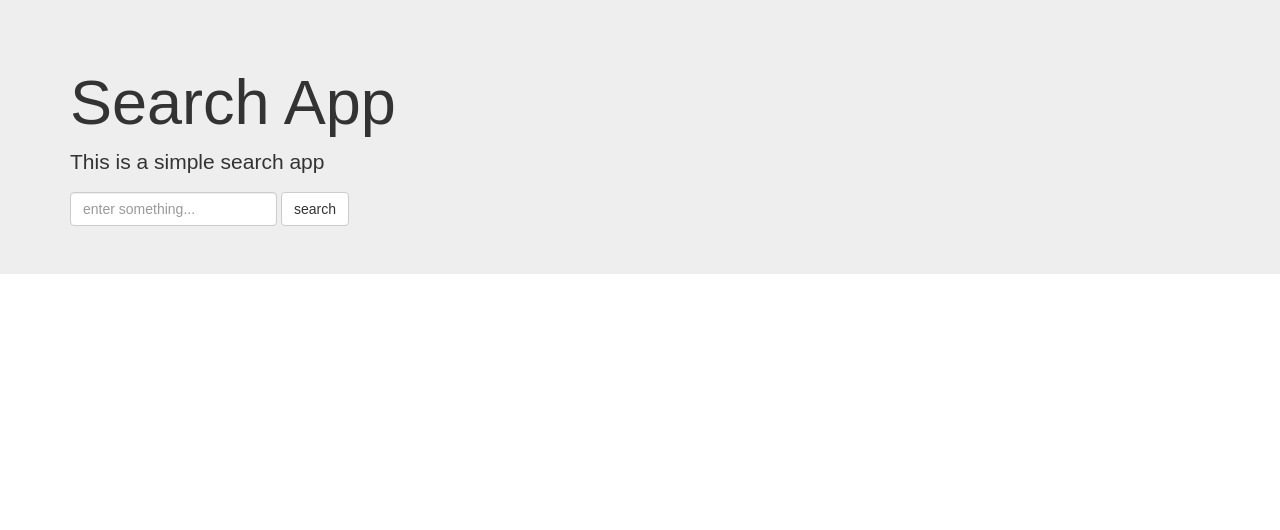
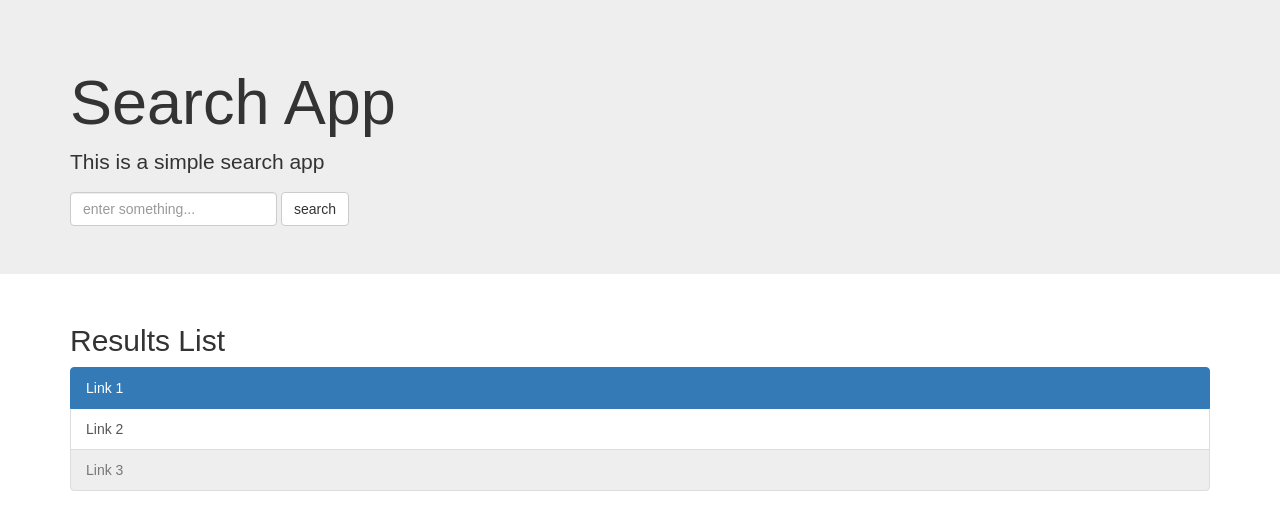
Before and after one commit to CodeRecipeJYP/jibcon-react-client, a React (Create React App) app: page / in a window 1280 px wide. Shown: the top 530 px of the page. Built offline with nearby package versions, Linux system fonts and the light colour scheme.

Commit message:
Adding ListGroupItems

```diff
--- a/src/App.js
+++ b/src/App.js
@@ -1,6 +1,7 @@
 import React, { Component } from 'react';
 import {Grid, Jumbotron} from "react-bootstrap";
 import SearchForm from "./component/SearchForm";
+import Results from "./component/Results";
 
 class App extends Component {
     render() {
@@ -14,6 +15,7 @@
                         <SearchForm />
                     </Grid>
                 </Jumbotron>
+                <Results />
             </div>
         );
     }
--- /dev/null
+++ b/src/component/Results.js
@@ -0,0 +1,15 @@
+import React from 'react'
+import {Grid, ListGroup, ListGroupItem} from "react-bootstrap";
+
+const Results = () => (
+    <Grid>
+        <h2>Results List</h2>
+        <ListGroup>
+            <ListGroupItem href="#" active>Link 1</ListGroupItem>
+            <ListGroupItem href="#">Link 2</ListGroupItem>
+            <ListGroupItem href="#" disabled>Link 3</ListGroupItem>
+        </ListGroup>
+    </Grid>
+);
+
+export default Results;
```
Lines whose indentation alone changed are shown as unchanged.
